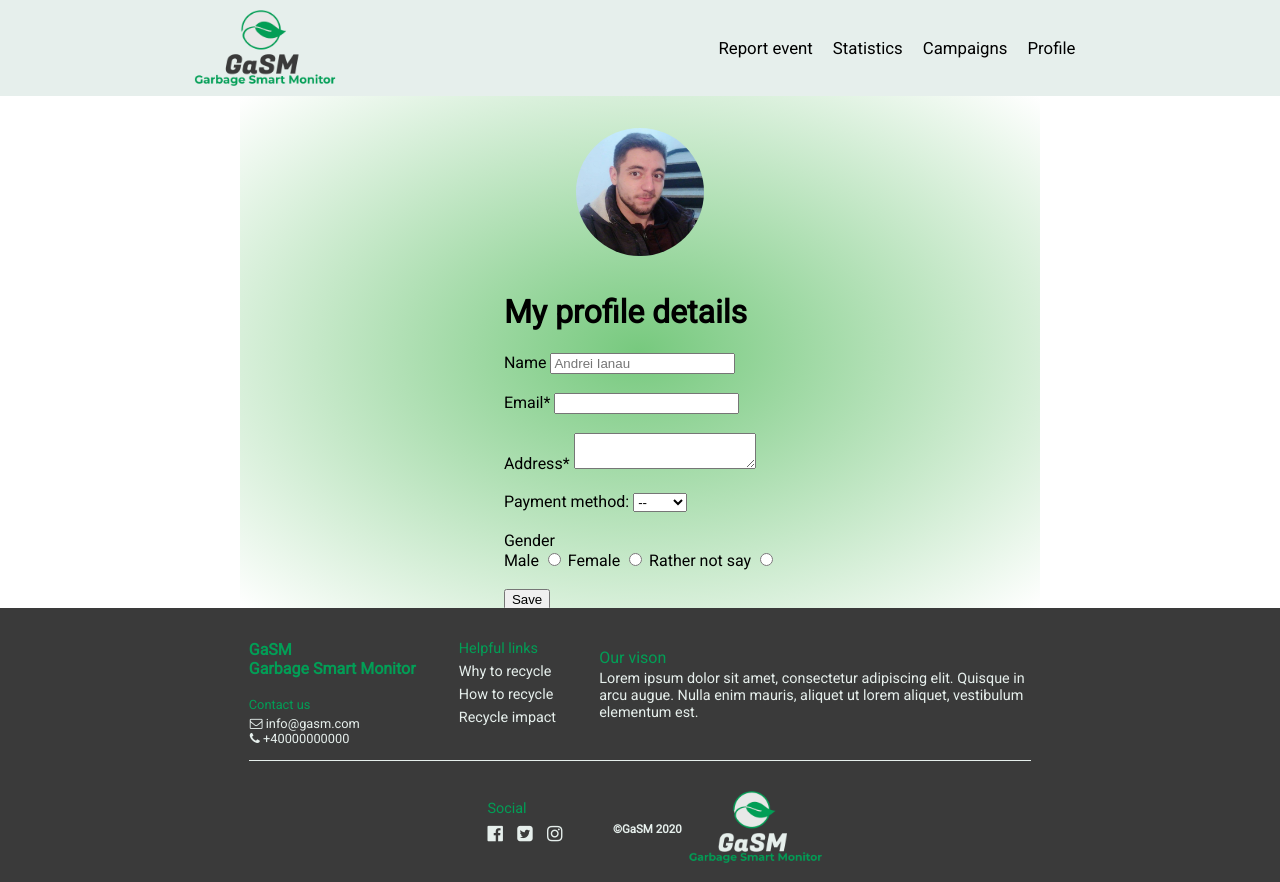
After one commit to alexDamian99/GaSM, a PHP site: page /templates/edit_profile.html in a window 1280 px wide. The commit adds this page. Run offline with PHP 8.4, Linux system fonts and the light colour scheme.

Commit message:
+edit_profile

```diff
--- /dev/null
+++ b/assets/css/edit_profile.css
@@ -0,0 +1,110 @@
+main {
+    display: flex;
+    justify-content: center;
+}
+
+#profile_container {
+    width: 60%;
+    height: 60vh;
+    padding: 1em;
+    background-image: radial-gradient(rgb(119, 201, 126), white);
+    display: flex;
+    position: relative;
+    overflow-y: auto;
+    overflow-x: hidden;
+    flex-flow: column;
+    align-items: center;
+    scroll-behavior: smooth;
+}
+
+#profile_container__picture_container {
+    position: relative;
+}
+
+#profile_container__profile_picture {
+    width: 8em;
+    height: 8em;
+    margin: 1em;
+    opacity: 1;
+    border-radius: 50%;
+    display: block;
+    transition: .5s ease;
+    backface-visibility: hidden;
+    position: relative;
+}
+
+.image_opacer {
+    transition: .5s ease;
+    opacity: 0;
+    text-align: center;
+}
+
+#profile_container__picture_container:hover #profile_container__profile_picture {
+    opacity: 0.3;
+}
+
+#profile_container__picture_container:hover .image_opacer {
+    opacity: 1;
+}
+
+.image_opacer {
+    top: 40%;
+    left: 7%;
+    color: rgb(19, 89, 180);
+    font-size: 16px;
+    padding: 16px 32px;
+    position: absolute;
+}
+
+#profile_container__menu {
+    height: 2em;
+    width: 100%;
+    padding: 0.5em;
+    margin: 0;
+    border: 1px solid rgb(51, 128, 58);
+    background: rgb(83, 177, 90);
+    list-style: none;
+    position: sticky;
+    top: 0;
+    display: flex;
+    flex-flow: row;
+    justify-content: space-evenly;
+    align-items: center;
+}
+
+#profile_container__menu>li>a {
+    text-decoration: none;
+    color: black;
+    font-size: 1.05em;
+    font-weight: 550;
+    padding: 2px;
+}
+
+#profile_container__menu>li>a:hover {
+    color: rgb(2, 158, 86);
+    font-size: 1.05em;
+    border-bottom: 2px solid rgb(2, 158, 86);
+}
+
+#profile_container__menu>li>button:hover {
+    color: rgb(2, 158, 86);
+    border-bottom: 2px solid rgb(2, 158, 86);
+}
+
+#profile_container__feed {
+    width: 100%;
+    margin: 1em;
+    padding: 1em;
+    display: flex;
+    flex-flow: column;
+    justify-content: center;
+    align-items: center;
+}
+
+#profile_container__feed>li {
+    width: 100%;
+    padding: 1em;
+    border: 1px solid red;
+    list-style: none;
+    word-wrap: break-word;
+}
--- a/assets/css/index.css
+++ b/assets/css/index.css
@@ -1,3 +1,9 @@
+/* General classes */
+
+.text {
+    font-family: 'Roboto', sans-serif;
+}
+
 body {
     margin: 0;
     font-family: 'Roboto', sans-serif;
--- /dev/null
+++ b/templates/edit_profile.html
@@ -0,0 +1,185 @@
+<!DOCTYPE html>
+<html lang="en">
+
+<head>
+    <meta charset="UTF-8">
+    <meta name="viewport" content="width=device-width, initial-scale=1.0">
+    <link rel="stylesheet" type="text/css" href="/assets/css/index.css">
+    <link rel="stylesheet" type="text/css" href="/assets/css/edit_profile.css">
+    <link href="https://fonts.googleapis.com/css?family=Roboto&display=swap" rel="stylesheet">
+    <link rel="stylesheet" href="https://cdnjs.cloudflare.com/ajax/libs/font-awesome/4.7.0/css/font-awesome.min.css">
+    <script>
+        function myFunction() {
+            var x = document.getElementById("mobile-navbar");
+            if (x.className === "responsive-navbar") {
+                x.className = "";
+            } else {
+                x.className += "responsive-navbar";
+            }
+        }
+    </script>
+    <title>GASM</title>
+</head>
+
+<body>
+    <header>
+        <nav id="navbar">
+            <a class="logo-container" href="#">
+                <img id="logo" src="/assets/images/navbar_logo.png" alt="logo">
+            </a>
+            <ul id="navbar-buttons">
+                <li><a href="#">Report event</a></li>
+                <li><a href="#">Statistics</a></li>
+                <li><a href="#">Campaigns</a></li>
+                <li><a href="#">Profile</a></li>
+            </ul>
+            <a href="javascript:void(0);" id="cheese-burger" onclick="myFunction()">
+                <span>
+                    <div></div>
+                    <div></div>
+                    <div></div>
+                </span>
+            </a>
+        </nav>
+        <nav id="mobile-navbar">
+            <ul id="mobile-navbar-buttons">
+                <li><a href="#">Report event</a></li>
+                <li><a href="#">Statistics</a></li>
+                <li><a href="#">Campaigns</a></li>
+                <li><a href="#">Profile</a></li>
+            </ul>
+        </nav>
+    </header>
+
+    <main>
+        <div id="profile_container">
+            <div id="profile_container__picture_container">
+                <img src="/assets/images/profile_photo.jpg" alt="profile_container__profile_picture" id="profile_container__profile_picture">
+                <div class="image_opacer">
+                    <label>
+                        <span>Upload photo</span>
+                        <input type="file" name="file_input" id="file_input" hidden>
+                    </label>
+                </div>
+            </div>
+            <form action="submit">
+                <h1 class="text">
+                    My profile details
+                </h1>
+                <label>
+                    <span class="text">Name</span>
+                    <input type="text" name="input_name" id="input_name" placeholder="Andrei Ianau">
+                </label>
+                <br>
+                <br>
+                <label>
+                    <span class="text">Email*</span>
+                    <input type="text" name="input_email" id="input_email">
+                </label>
+                <br>
+                <br>
+                <label>
+                    <span class="text">Address*</span>
+                    <textarea></textarea>
+                </label>
+                <br>
+                <br>
+                <label>
+                    Payment method:
+                    <select name="payment_method" id="payment_method">
+                        <option value="">--</option>
+                        <option value="cash">Cash</option>
+                        <option value="card">Card</option>
+                    </select>
+                </label>
+                <br>
+                <br>
+                <span>Gender</span>
+                <br>
+                <label>
+                    <span>Male</span>
+                    <input type="radio" name="button_gender" id="button_male">
+                </label>
+                <label>
+                    <span>Female</span>
+                    <input type="radio" name="button_gender" id="button_female">
+                </label>
+                <label>
+                    <span>Rather not say</span>
+                    <input type="radio" name="button_gender" id="button_female">
+                </label>
+                <br>
+                <br>
+                <button type="submit">Save</button>
+            </form>
+        </div>
+    </main>
+
+    <footer>
+        <div id="top-footer">
+            <div id="footer-info">
+                <p id="footer-title">GaSM<br>Garbage Smart Monitor</p>
+                <span>Contact us</span>
+                <p id="footer-contact">
+                    <i class="fa fa-envelope-o"></i> info@gasm.com<br>
+                    <i class="fa fa-phone"></i> +40000000000
+                </p>
+            </div>
+
+            <div id="footer-helpful">
+                <span>Helpful links</span>
+                <ul>
+                    <li>
+                        <a href="#">Why to recycle</a>
+                    </li>
+
+                    <li>
+                        <a href="#">How to recycle</a>
+                    </li>
+
+                    <li>
+                        <a href="#">Recycle impact</a>
+                    </li>
+                </ul>
+            </div>
+
+            <div id="footer-vision">
+                <span>Our vison</span>
+                <p>Lorem ipsum dolor sit amet, consectetur adipiscing elit. Quisque in arcu augue. Nulla enim mauris, aliquet ut lorem aliquet, vestibulum elementum est.
+                </p>
+            </div>
+
+        </div>
+
+        <div id="low-footer">
+            <div id="footer-social">
+                <span>Social</span>
+                <ul>
+                    <li>
+                        <a href="#">
+                            <i class="fa fa-facebook-official" style="font-size:1.25em; color: #e6efec;"></i>
+                        </a>
+                    </li>
+                    <li>
+                        <a href="#">
+                            <i class="fa fa-twitter-square" style="font-size:1.25em; color: #e6efec;"></i>
+                        </a>
+                    </li>
+                    <li>
+                        <a href="#">
+                            <i class="fa fa-instagram" style="font-size:1.25em; color: #e6efec;"></i>
+                        </a>
+                    </li>
+                </ul>
+            </div>
+
+            <p id="footer-copyright">©GaSM 2020</p>
+
+            <a class="footer-logo-container" href="#">
+                <img id="footer-logo" src="/assets/images/logo_footer.png" alt="logo">
+            </a>
+        </div>
+    </footer>
+</body>
+
+</html>
```
Also changed, not shown: templates/profile.html (+29 -51 lines).
